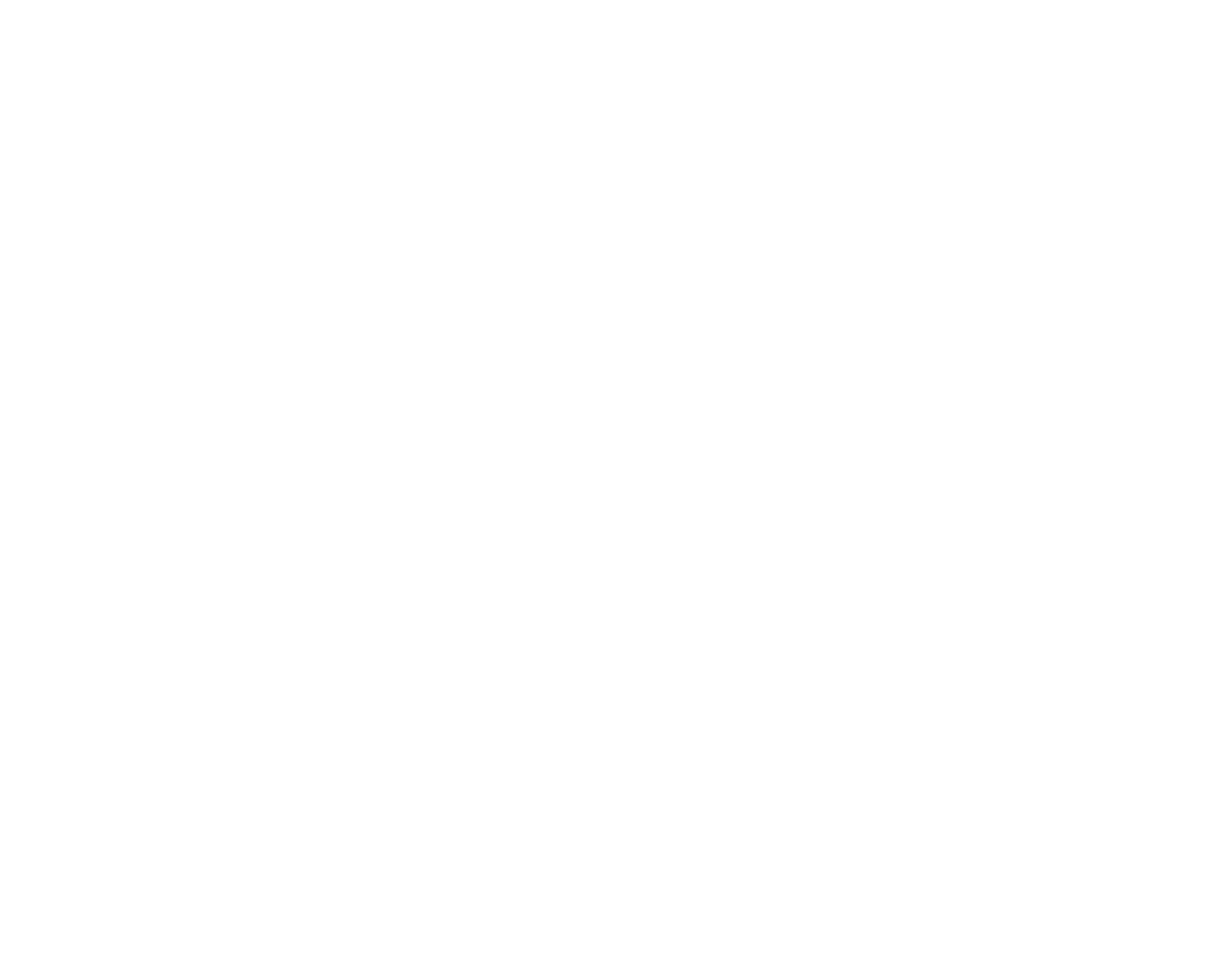
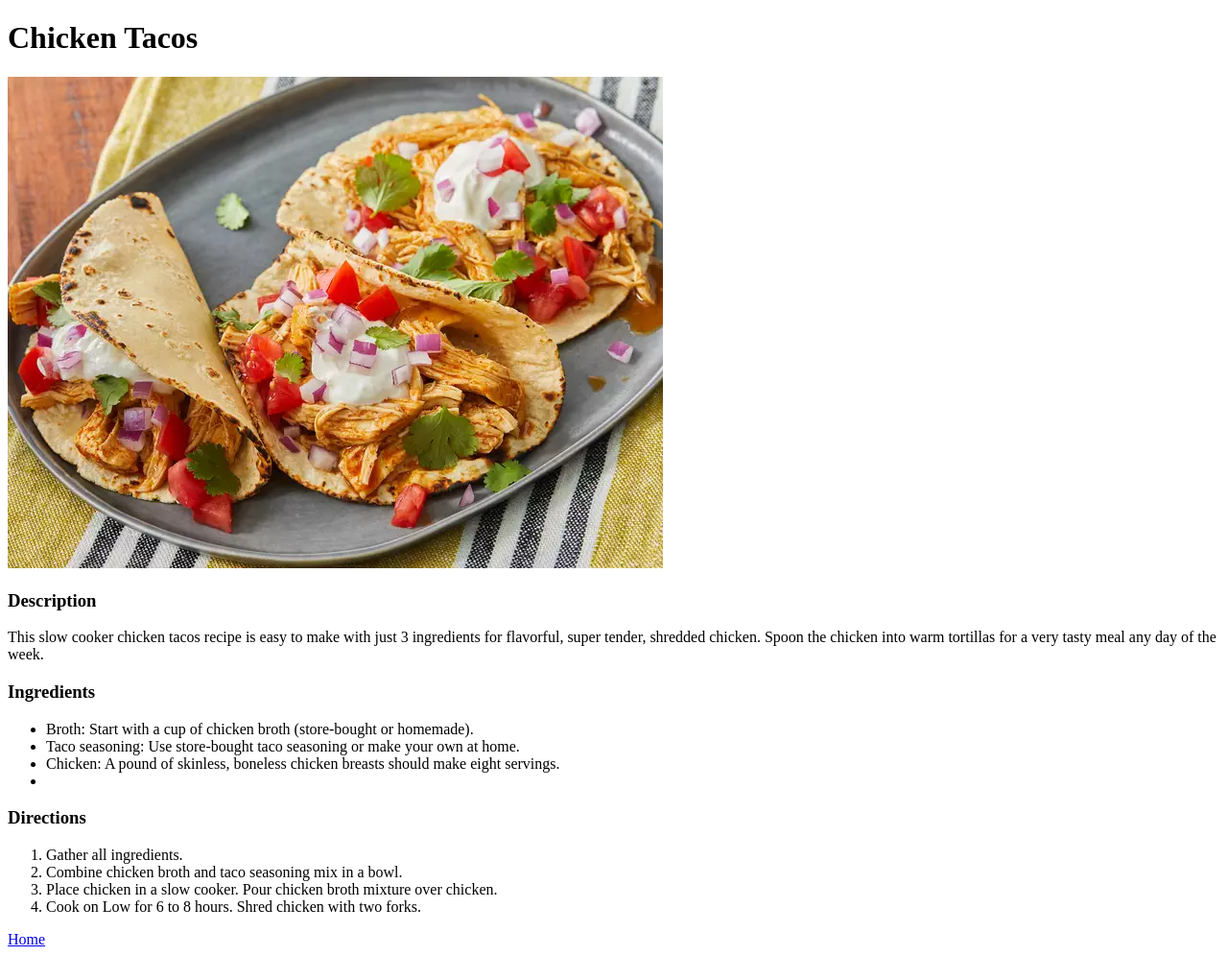
Before and after one commit to VibbrantJD/odin-recipes, a plain HTML site: page recipes/chicken-tacos.html in a window 1280 px wide. Shown: the whole page at 96% size. Before the commit the page ends 800 px from the top, so only its background shows below. Drawn offline with Linux system fonts and the light colour scheme.

```diff
--- a/recipes/chicken-tacos.html
+++ b/recipes/chicken-tacos.html
@@ -0,0 +1,38 @@
+<!DOCTYPE html>
+<html lang="en">
+<head>
+    <meta charset="UTF-8">
+    <meta name="viewport" content="width=device-width, initial-scale=1.0">
+    <title>Chicken Tacos</title>
+</head>
+<body>
+    <h1>Chicken Tacos</h1>
+    <p><img src="../images/chicken-tacos.webp"></p>
+
+    <h3>Description</h3>
+    <p>This slow cooker chicken tacos recipe is easy to make with just 3 ingredients for flavorful,
+         super tender, shredded chicken. Spoon the chicken into warm tortillas for a very tasty meal
+         any day of the week.</p>
+
+    <h3>Ingredients</h3>
+        <ul>
+            <li>Broth: Start with a cup of chicken broth (store-bought or homemade). </li>
+            <li>Taco seasoning: Use store-bought taco seasoning or make your own at home. </li>
+            <li>Chicken: A pound of skinless, boneless chicken breasts should make eight servings. <li>
+
+        </ul>
+
+    <h3>Directions</h3>
+        <ol>
+            <li>Gather all ingredients.</li>
+            <li>Combine chicken broth and taco seasoning mix in a bowl.</li>
+            <li>Place chicken in a slow cooker. Pour chicken broth mixture over chicken.</li>
+            <li>Cook on Low for 6 to 8 hours. Shred chicken with two forks.</li>
+
+        </ol>
+
+
+
+    <a href="../index.html"> Home</a>
+</body>
+</html>
```
Also changed, not shown: recipes/baked-salmon.html (+1 -1 lines).
